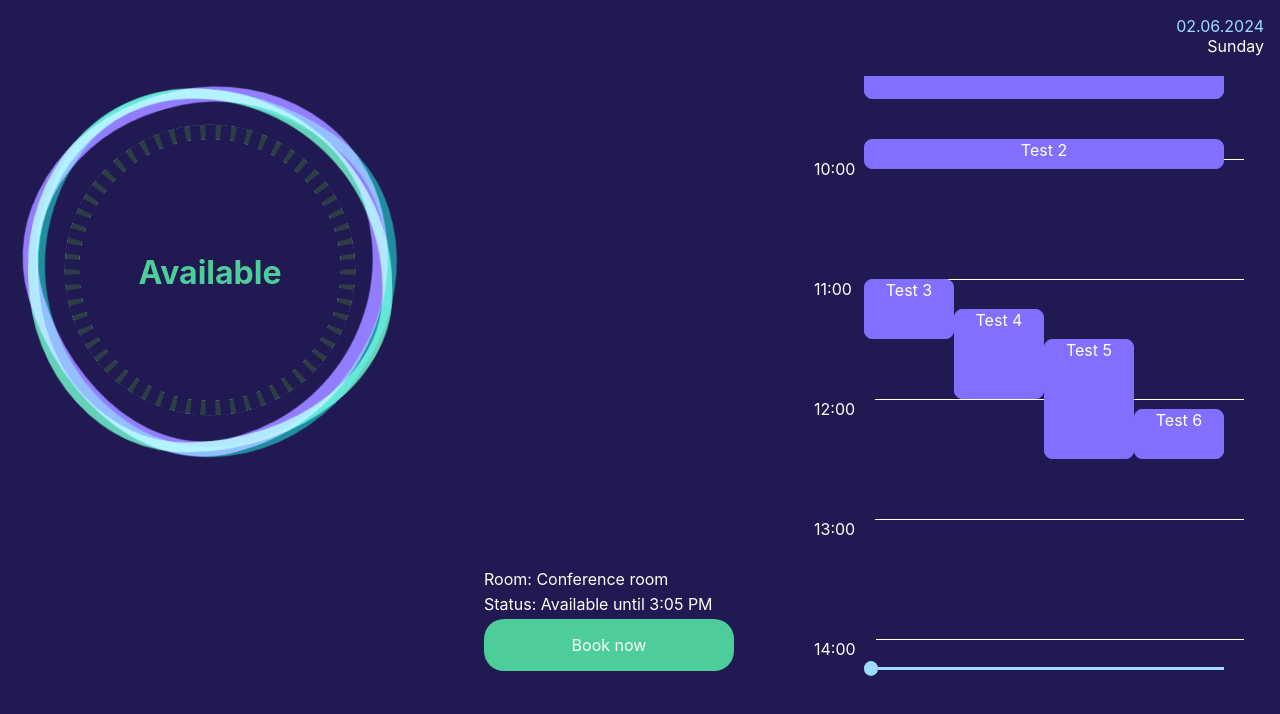
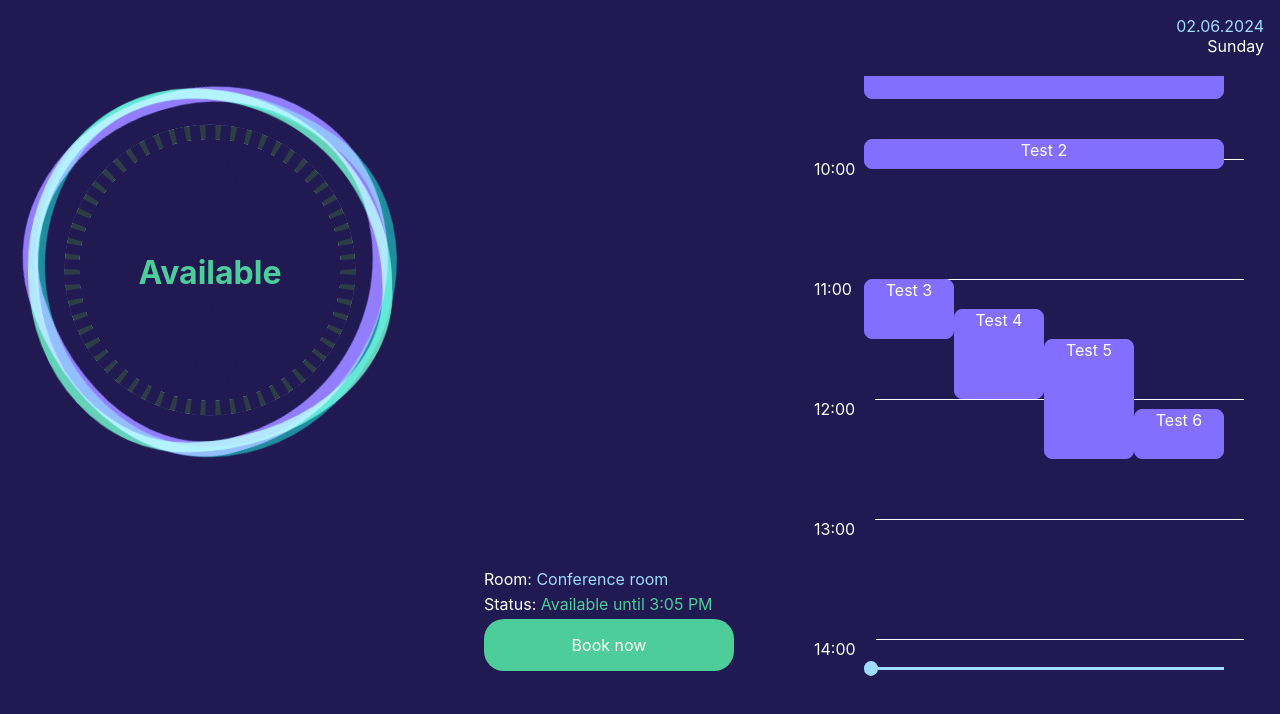
Before and after one commit to LenkoIvanov/TeamsScheduler, a React (Vite) app in the folder react-scheduler/: page / in a window 1280 px wide. Shown: the top 714 px of the page. Built offline with nearby package versions, Linux system fonts and the light colour scheme.

Commit message:
style: additional styles for the info section

```diff
--- a/react-scheduler/src/components/info_section/InfoSection.module.scss
+++ b/react-scheduler/src/components/info_section/InfoSection.module.scss
@@ -4,4 +4,17 @@
   & > * {
     margin-bottom: 5px;
   }
+
+  .roomName {
+    color: var(--light-blue);
+  }
+
+  .status {
+    &__booked {
+      color: var(--light-red);
+    }
+    &__free {
+      color: var(--light-green);
+    }
+  }
 }
--- a/react-scheduler/src/components/info_section/InfoSection.tsx
+++ b/react-scheduler/src/components/info_section/InfoSection.tsx
@@ -18,8 +18,19 @@ export const InfoSection = (props: InfoSectionProps) => {
 
   return (
     <div className={styles.infoSection}>
-      <p>Room: {roomName}</p>
-      <p>Status: {handleStatusMessage()}</p>
+      <p>
+        Room: <span className={styles.roomName}>{roomName}</span>
+      </p>
+      <p>
+        Status:{" "}
+        <span
+          className={`${
+            currentEvent ? styles.status__booked : styles.status__free
+          }`}
+        >
+          {handleStatusMessage()}
+        </span>
+      </p>
       <Button content="Book now" onClick={() => {}} theme="green" />
     </div>
   );
```
